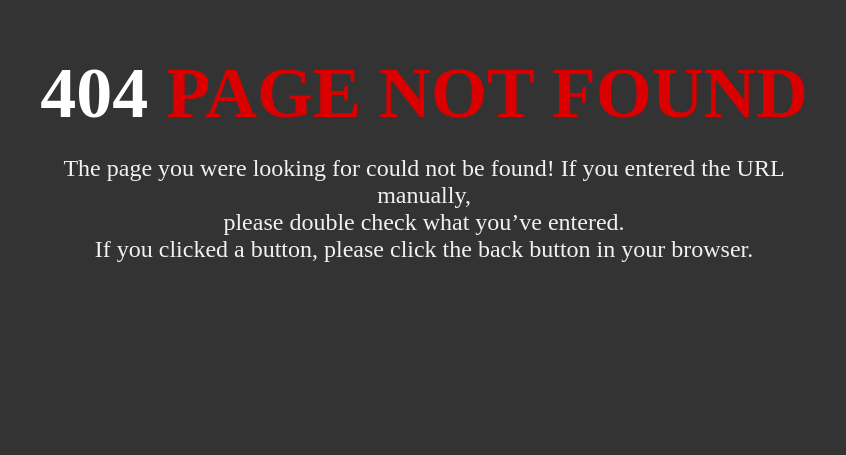
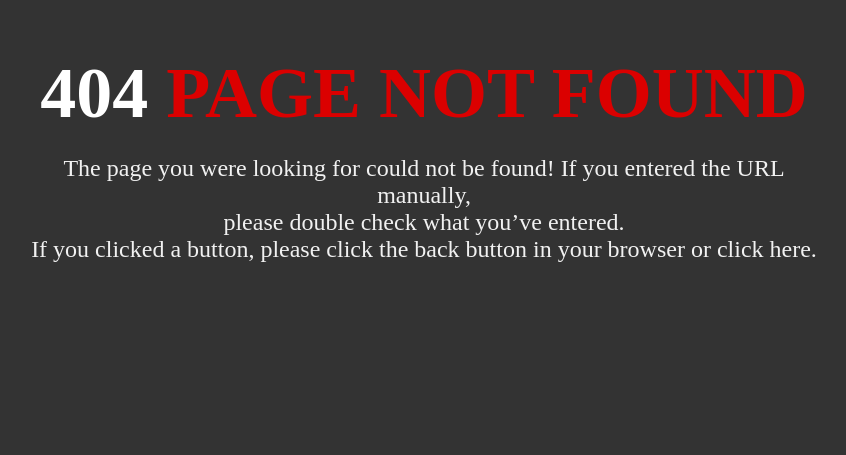
Before and after one commit to abirhossainwork/error404, a plain HTML site: page errorpage.html in a window 1280 px wide. Shown: the part 148-603 px from the top of the page, without its empty margins (216-1062 px from the left). Drawn offline with Linux system fonts and the light colour scheme.

Commit message:
updated click here option

```diff
--- a/errorpage.html
+++ b/errorpage.html
@@ -42,6 +42,12 @@
             font-weight: 400;
             color: #f1f1f1;
         }
+        .header p a, .header p a:hover{
+            text-decoration: none;
+            font-size: 24px;
+            font-weight: 400;
+            color: #f1f1f1;
+        }
 
     </style>
 </head>
@@ -49,7 +55,9 @@
     <div class="header">
         <div class="center">
             <h1>404 <span>Page Not Found</span></h1>
-            <p>The page you were looking for could not be found! If you entered the URL manually, <br> please double check what you’ve entered. <br> If you clicked a button, please click the back button in your browser.</p>
+            <p>The page you were looking for could not be found! If you entered the URL manually,
+                <br> please double check what you’ve entered.
+                <br> If you clicked a button, please click the back button in your browser or click <a href="www.abir.ml">here</a>.</p>
         </div>
     </div>
 
```
